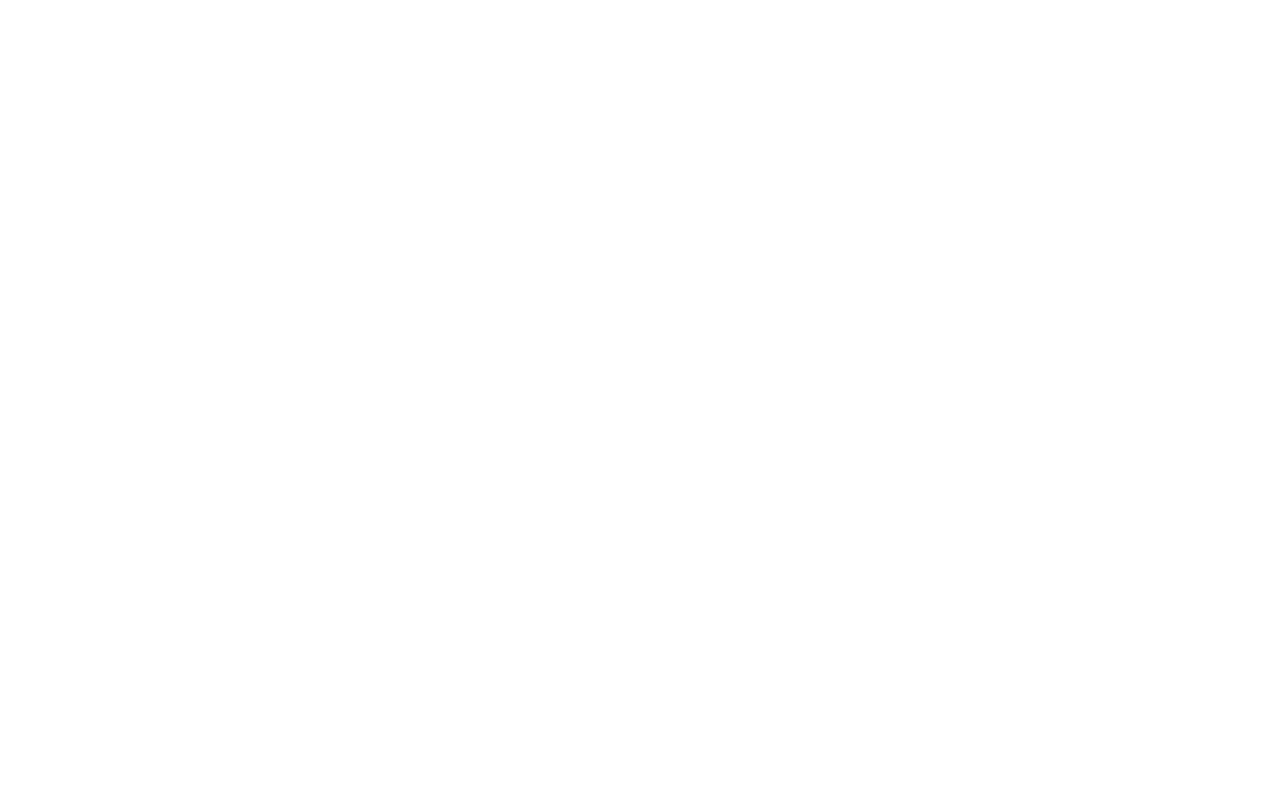
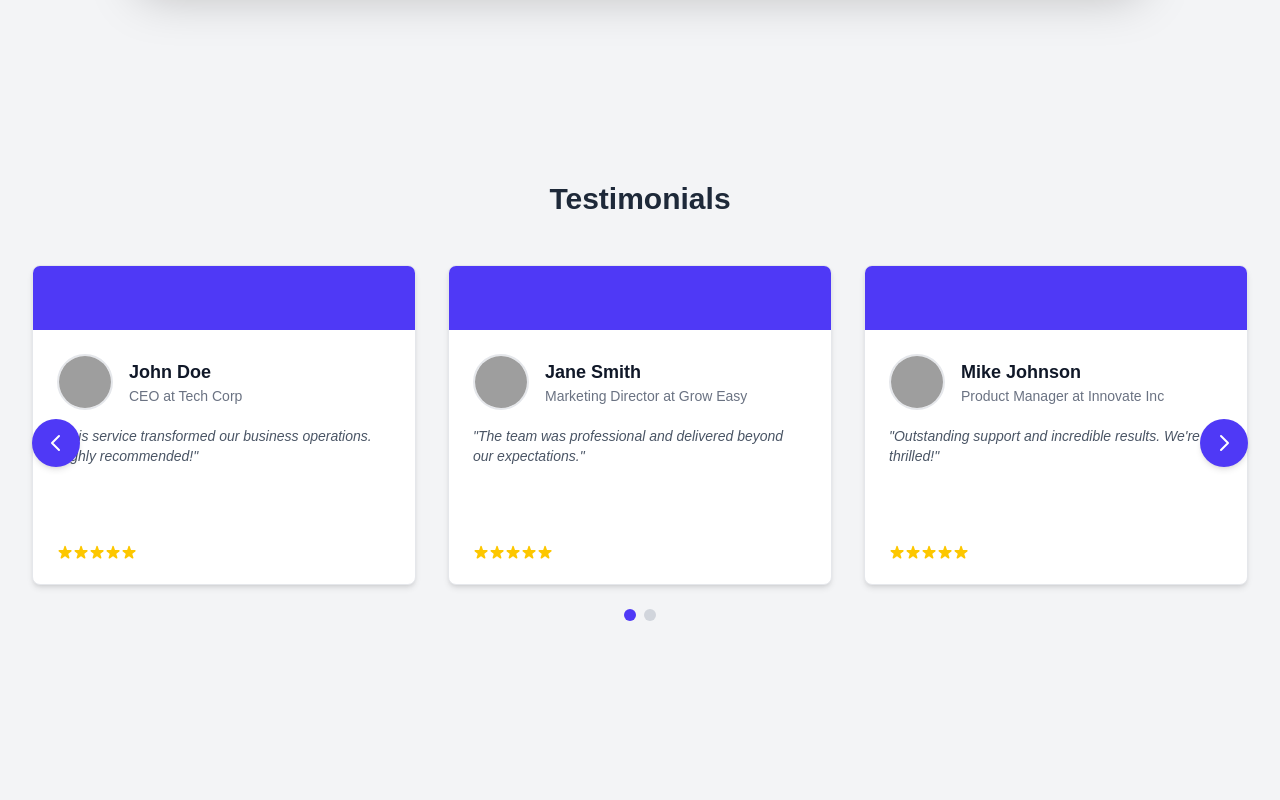
Before and after one commit to MobrilzPvtLtd/seoindiatech, a Next.js app: page / in a window 1280 px wide. Shown: the part 3040-3840 px from the top of the page. Before the commit the page ends 2546 px from the top, so only its background shows below. Built offline with nearby package versions, Linux system fonts and the light colour scheme; grey boxes are pictures that could not be loaded.

Commit message:
SEO today and testimonial

```diff
--- a/component/home/HomePage.js
+++ b/component/home/HomePage.js
@@ -3,6 +3,8 @@
 import Services from './Services'
 import Teams from './Teams'
 import Socialmediastrategies from './Socialmediastrategies'
+import TestimonialCarousel from './Testimonial'
+import SEO_Today from './SEO_Today'
 
 function HomePage() {
   return (
@@ -11,6 +13,8 @@
       <Teams/>
       <Services/>
       <Socialmediastrategies/>
+      <SEO_Today/>
+      <TestimonialCarousel/>
     </>
   )
 }
--- /dev/null
+++ b/component/home/SEO_Today.js
@@ -0,0 +1,37 @@
+import React from 'react'
+
+function SEO_Today() {
+  return (
+    <>
+
+     <div className="min-h-screen bg-gray-100 flex items-center justify-center p-4 sm:p-6 md:p-8">
+
+        {/* The card-like container with a light blue background and rounded corners */}
+        <div className="bg-blue-50 p-8 sm:p-12 md:p-16 rounded-3xl shadow-2xl max-w-5xl mx-auto">
+
+          {/* Main heading with responsive font sizes and centered text */}
+          <h1 className="text-3xl sm:text-4xl md:text-5xl lg:text-6xl font-bold text-center text-gray-900">
+            Begin Your Digital Branding Success Story with{' '}
+            <span className="text-blue-600">SEO India Tech</span> Today!
+          </h1>
+
+          {/* Subheading/description paragraph */}
+          <p className="mt-6 text-base sm:text-lg md:text-xl text-center text-gray-600 max-w-3xl mx-auto">
+            At <span className="text-blue-600">SEO India Tech</span>, we're dedicated to helping you achieve your digital branding goals. Whether you aim to boost brand awareness, drive engagement, or increase conversions, our team of experts guides you every step of the way.
+          </p>
+
+          {/* Learn More button */}
+          <div className="mt-8 flex justify-center">
+            <button className="bg-blue-600 text-white font-semibold py-3 px-8 rounded-full shadow-lg hover:bg-blue-700 focus:outline-none focus:ring-4 focus:ring-blue-300 transition-all duration-300">
+              Learn More
+            </button>
+          </div>
+
+        </div>
+      </div>
+
+    </>
+  )
+}
+
+export default SEO_Today
--- /dev/null
+++ b/component/home/Testimonial.js
@@ -0,0 +1,136 @@
+import React, { useState } from 'react';
+
+const testimonials = [
+  {
+    name: "John Doe",
+    role: "CEO",
+    company: "Tech Corp",
+    quote: "This service transformed our business operations. Highly recommended!",
+    image: "https://i.pravatar.cc/150?img=2",
+  },
+  {
+    name: "Jane Smith",
+    role: "Marketing Director",
+    company: "Grow Easy",
+    quote: "The team was professional and delivered beyond our expectations.",
+    image: "https://i.pravatar.cc/150?img=3",
+  },
+  {
+    name: "Mike Johnson",
+    role: "Product Manager",
+    company: "Innovate Inc",
+    quote: "Outstanding support and incredible results. We're thrilled!",
+    image: "https://i.pravatar.cc/150?img=4",
+  },
+  {
+    name: "Sarah Williams",
+    role: "CTO",
+    company: "Future Tech",
+    quote: "The solutions provided were innovative and highly effective.",
+    image: "https://i.pravatar.cc/150?img=5",
+  },
+];
+
+const TestimonialCard = ({ name, role, company, quote, image, cardClass }) => {
+  return (
+    <div className={`bg-white rounded-lg shadow-md overflow-hidden mx-2 flex flex-col h-[320px] border border-gray-200 ${cardClass}`}>
+      <div className="h-16 bg-indigo-600"></div>
+      <div className="p-6 flex flex-col flex-grow">
+        <div className="flex items-center mb-4">
+          <img
+            className="w-14 h-14 rounded-full object-cover mr-4 border-2 border-gray-200"
+            src={image}
+            alt={`${name}'s profile`}
+          />
+          <div>
+            <h3 className="text-lg font-semibold text-gray-900">{name}</h3>
+            <p className="text-sm text-gray-500">{role} at {company}</p>
+          </div>
+        </div>
+        <p className="text-gray-600 text-sm italic flex-grow">"{quote}"</p>
+        <div className="flex items-center mt-4">
+          {[...Array(5)].map((_, i) => (
+            <svg
+              key={i}
+              className="w-4 h-4 text-yellow-400 fill-current"
+              viewBox="0 0 20 20"
+            >
+              <path d="M9.049 2.927c.3-.921 1.603-.921 1.902 0l1.286 3.97a1 1 0 00.95.69h4.15c.969 0 1.371 1.24.588 1.81l-3.357 2.44a1 1 0 00-.364 1.118l1.287 3.97c.3.921-.755 1.688-1.54 1.118l-3.357-2.44a1 1 0 00-1.175 0l-3.357 2.44c-.784.57-1.838-.197-1.54-1.118l1.287-3.97a1 1 0 00-.364-1.118L2.27 9.397c-.784-.57-.38-1.81.588-1.81h4.15a1 1 0 00.95-.69l1.286-3.97z" />
+            </svg>
+          ))}
+        </div>
+      </div>
+    </div>
+  );
+};
+
+const TestimonialCarousel = () => {
+  const [currentIndex, setCurrentIndex] = useState(0);
+
+  const nextSlide = () => {
+    setCurrentIndex((prev) => (prev + 1) % (testimonials.length - 2));
+  };
+
+  const prevSlide = () => {
+    setCurrentIndex((prev) => (prev - 1 + (testimonials.length - 2)) % (testimonials.length - 2));
+  };
+
+  return (
+    <div className="min-h-screen bg-gray-100 py-12">
+      <div className="container mx-auto px-4">
+        <h1 className="text-3xl font-bold text-center mb-12 text-gray-800">Testimonials</h1>
+        <div className="relative">
+          {Array.from({ length: Math.ceil(testimonials.length / 3) }).map((_, frameIndex) => (
+            <div
+              key={frameIndex}
+              className={`flex transition-transform duration-500 ease-in-out ${
+                frameIndex === currentIndex ? 'block' : 'hidden'
+              }`}
+            >
+              {testimonials.slice(frameIndex * 3, frameIndex * 3 + 3).map((testimonial, index) => (
+                <div key={index} className="w-full md:w-1/3 flex-shrink-0 px-2">
+                  <TestimonialCard
+                    {...testimonial}
+                    cardClass={`card card-${index + 1}`}
+                  />
+                </div>
+              ))}
+            </div>
+          ))}
+          <button
+            onClick={prevSlide}
+            className="absolute top-1/2 left-4 transform -translate-y-1/2 bg-indigo-600 text-white p-3 rounded-full hover:bg-indigo-700 focus:outline-none shadow-md"
+            aria-label="Previous testimonial"
+          >
+            <svg className="w-6 h-6" fill="none" stroke="currentColor" viewBox="0 0 24 24">
+              <path strokeLinecap="round" strokeLinejoin="round" strokeWidth="2" d="M15 19l-7-7 7-7" />
+            </svg>
+          </button>
+          <button
+            onClick={nextSlide}
+            className="absolute top-1/2 right-4 transform -translate-y-1/2 bg-indigo-600 text-white p-3 rounded-full hover:bg-indigo-700 focus:outline-none shadow-md"
+            aria-label="Next testimonial"
+          >
+            <svg className="w-6 h-6" fill="none" stroke="currentColor" viewBox="0 0 24 24">
+              <path strokeLinecap="round" strokeLinejoin="round" strokeWidth="2" d="M9 5l7 7-7 7" />
+            </svg>
+          </button>
+          <div className="flex justify-center mt-6 space-x-2">
+            {Array.from({ length: Math.ceil(testimonials.length / 3) }).map((_, index) => (
+              <button
+                key={index}
+                className={`w-3 h-3 rounded-full ${
+                  index === currentIndex ? 'bg-indigo-600' : 'bg-gray-300'
+                } transition-colors duration-300`}
+                onClick={() => setCurrentIndex(index)}
+                aria-label={`Go to slide ${index + 1}`}
+              />
+            ))}
+          </div>
+        </div>
+      </div>
+    </div>
+  );
+};
+
+export default TestimonialCarousel;
--- a/component/layout/header/Header.js
+++ b/component/layout/header/Header.js
@@ -70,7 +70,7 @@
             >
               <button
                 onClick={() => setIsServicesOpen(!isServicesOpen)}
-                className="block text-gray-600 hover:text-blue-700 font-bold hover:border-b-2 hover:border-blue-500 py-2 md:py-0 flex items-center hover:cursor-pointer"
+                className=" text-gray-600 hover:text-blue-700 font-bold hover:border-b-2 hover:border-blue-500 py-2 md:py-0 flex items-center hover:cursor-pointer"
                 aria-expanded={isServicesOpen}
                 aria-controls="services-dropdown"
               >
@@ -99,7 +99,7 @@
             >
               <button
                 onClick={() => setIsSolutionsOpen(!isSolutionsOpen)}
-                className="block text-gray-600 hover:text-blue-700 font-bold hover:border-b-2 hover:border-blue-500 py-2 md:py-0 flex items-center hover:cursor-pointer"
+                className=" text-gray-600 hover:text-blue-700 font-bold hover:border-b-2 hover:border-blue-500 py-2 md:py-0 flex items-center hover:cursor-pointer"
                 aria-expanded={isSolutionsOpen}
                 aria-controls="solutions-dropdown"
               >
```
